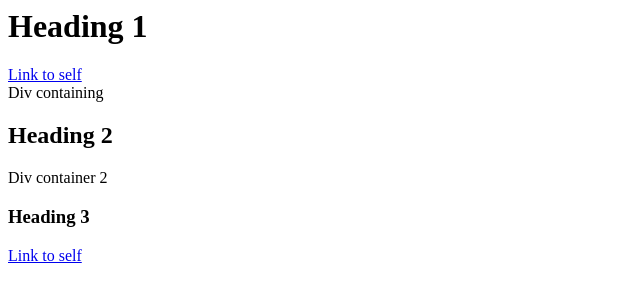
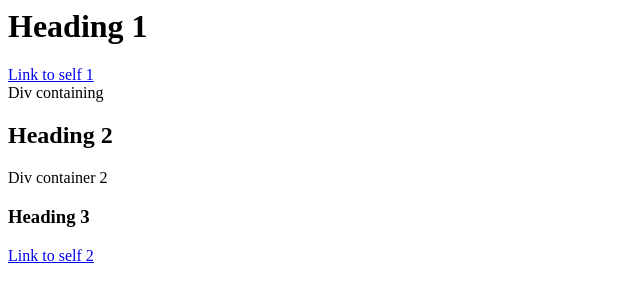
Before and after one commit to emanuelen5/Chrome-Keyboard-Navigation, a browser extension: page testpage.html in a window 1280 px wide. Shown: the full height of the page, 0-640 px from the left. Drawn offline with Linux system fonts and the light colour scheme.

Commit message:
Unique names on test page links

```diff
--- a/testpage.html
+++ b/testpage.html
@@ -2,14 +2,14 @@
     <body>
         <div class="dimmed">
             <h1>Heading 1</h1>
-            <a class="undimmed" href="testpage.html">Link to self</a>
+            <a class="undimmed" href="testpage.html">Link to self 1</a>
             <div>
                 Div containing
                 <h2>Heading 2</h2>
                 <div>
                     Div container 2
                     <h3 class="undimmed">Heading 3</h3>
-                    <a class="undimmed" href="testpage.html">Link to self</a>
+                    <a class="undimmed" href="testpage.html">Link to self 2</a>
                 </div>
             </div>
         </div>
```
